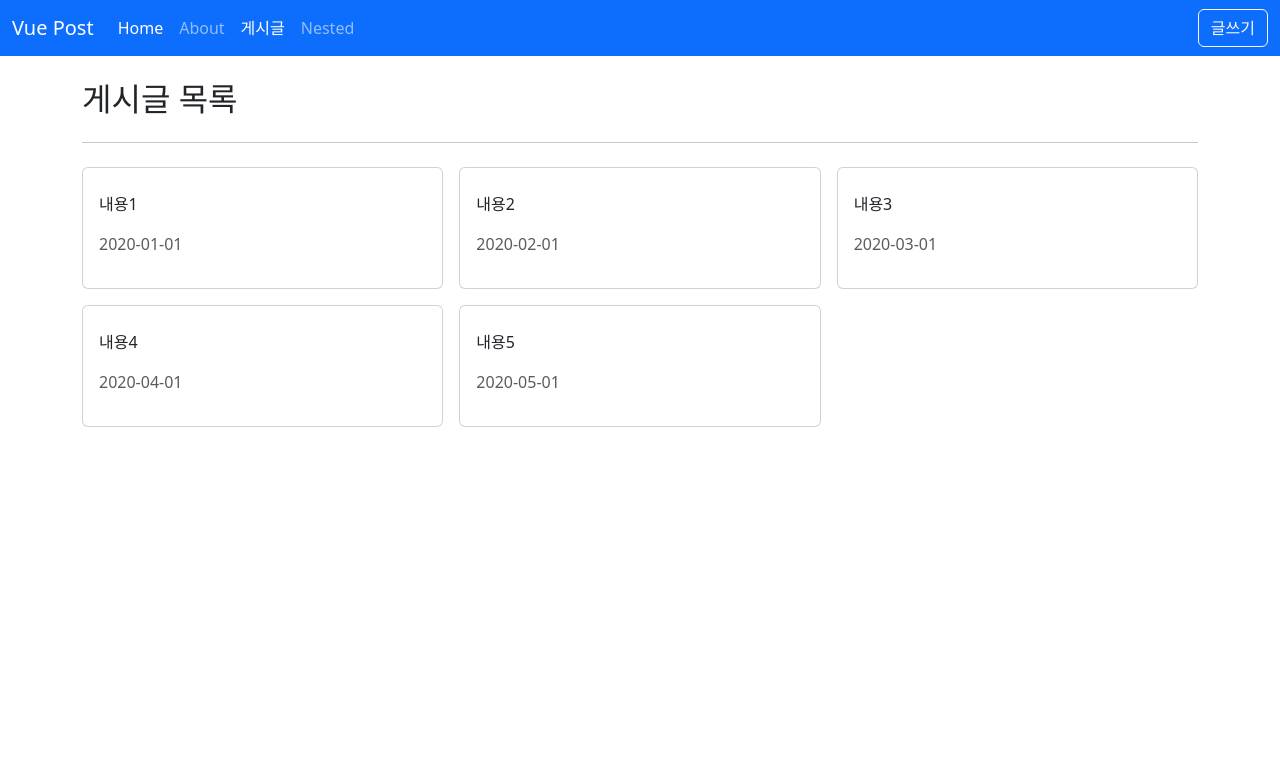
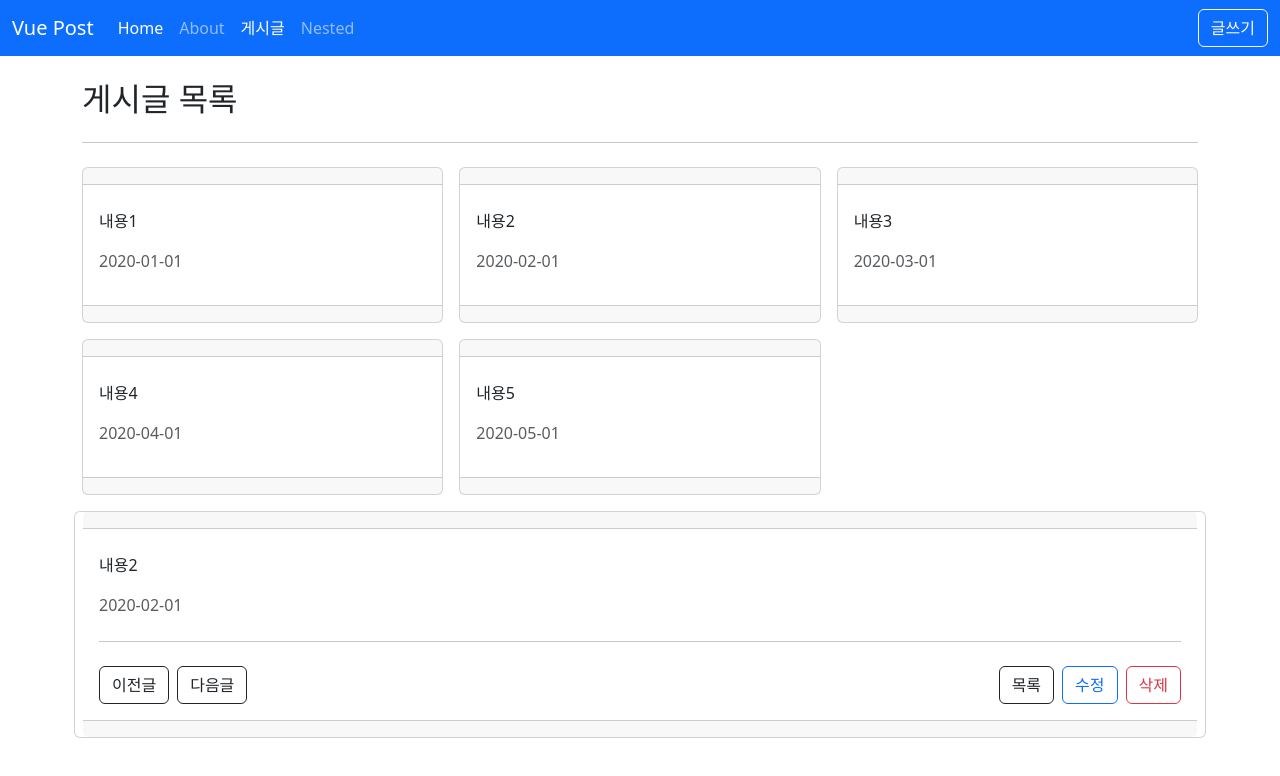
Before and after one commit to DoctorK4/vue3-posts, a Vue app: page /posts in a window 1280 px wide. Shown: the top 776 px of the page. Built offline with nearby package versions, Linux system fonts and the light colour scheme.

Commit message:
feat: props활용하여 컴포넌트 재사용성 개선

```diff
--- a/src/api/posts.js
+++ b/src/api/posts.js
@@ -10,3 +10,7 @@ const posts = [
 export function getPosts() {
   return posts;
 }
+
+export function getPostById(id) {
+  return posts.find(post => post.id === id);
+}
--- /dev/null
+++ b/src/components/AppCard.vue
@@ -0,0 +1,17 @@
+<template>
+  <div class="card">
+    <div class="card-header">
+      <slot v-if="$slots.header" name="header"></slot>
+    </div>
+    <div class="card-body">
+      <slot v-if="$slots.default"></slot>
+    </div>
+    <div class="card-footer">
+      <slot v-if="$slots.footer" name="footer"></slot>
+    </div>
+  </div>
+</template>
+
+<script setup></script>
+
+<style lang="scss" scoped></style>
--- a/src/components/posts/PostItem.vue
+++ b/src/components/posts/PostItem.vue
@@ -1,18 +1,18 @@
 <template>
   <div>
-    <div class="card">
-      <div class="card-body">
-        <h5 class="card-title">{{ title }}</h5>
-        <p class="card-text">
-          {{ content }}
-        </p>
-        <p class="text-muted">{{ createdAt }}</p>
-      </div>
-    </div>
+    <AppCard>
+      <h5 class="card-title">{{ title }}</h5>
+      <p class="card-text">
+        {{ content }}
+      </p>
+      <p class="text-muted">{{ createdAt }}</p>
+    </AppCard>
   </div>
 </template>
 
 <script setup>
+import AppCard from '../AppCard.vue';
+
 defineProps({
   title: {
     type: String,
--- a/src/router/index.js
+++ b/src/router/index.js
@@ -36,6 +36,8 @@ const routes = [
     path: '/posts/:id',
     component: PostDetailView,
     name: 'PostDetail',
+    props: route => ({ id: parseInt(route.params.id) }),
+    // props: true,
   },
   {
     path: '/posts/:id/edit',
--- a/src/views/posts/PostDetailView.vue
+++ b/src/views/posts/PostDetailView.vue
@@ -1,8 +1,8 @@
 <template>
   <div>
-    <h2>제목</h2>
-    <p>내용</p>
-    <p class="text-muted">2020-01-01</p>
+    <h2>{{ form.title }}</h2>
+    <p>{{ form.content }}</p>
+    <p class="text-muted">{{ form.createdAt }}</p>
     <hr class="my-4" />
     <div class="row g-2">
       <div class="col-auto">
@@ -28,11 +28,24 @@
 </template>
 
 <script setup>
-import { useRoute, useRouter } from 'vue-router';
+import { useRouter } from 'vue-router';
+import { getPostById } from '@/api/posts';
+import { ref } from 'vue';
 
-const route = useRoute();
+const props = defineProps({
+  id: Number,
+});
+
+// const route = useRoute();
 const router = useRouter();
-const id = route.params.id;
+// const id = route.params.id;
+const form = ref({});
+
+const fetchPost = () => {
+  const data = getPostById(props.id);
+  form.value = { ...data };
+};
+fetchPost();
 
 const goListPage = () => {
   router.push({
@@ -43,7 +56,7 @@ const goListPage = () => {
 const goEditPage = () => {
   router.push({
     name: 'PostEdit',
-    params: { id },
+    params: { id: props.id },
   });
 };
 </script>
--- a/src/views/posts/PostListView.vue
+++ b/src/views/posts/PostListView.vue
@@ -11,15 +11,20 @@
           @click="goPage(post.id)"
         />
       </div>
+      <AppCard>
+        <PostDetailView :id="2"></PostDetailView>
+      </AppCard>
     </div>
   </div>
 </template>
 
 <script setup>
-import { getPosts } from '@/api/posts';
-import PostItem from '@/components/posts/PostItem.vue';
 import { ref } from 'vue';
 import { useRouter } from 'vue-router';
+import PostItem from '@/components/posts/PostItem.vue';
+import { getPosts } from '@/api/posts';
+import PostDetailView from '@/views/posts/PostDetailView.vue';
+import AppCard from '@/components/AppCard.vue';
 
 const router = useRouter();
 const posts = ref([]);
@@ -35,6 +40,7 @@ const goPage = id => {
 const fetchPosts = () => {
   posts.value = getPosts();
 };
+
 fetchPosts();
 </script>
 
```
